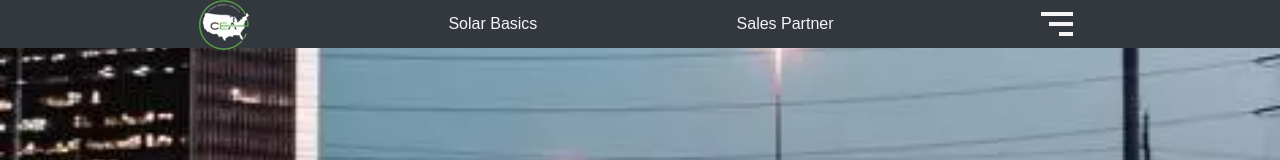
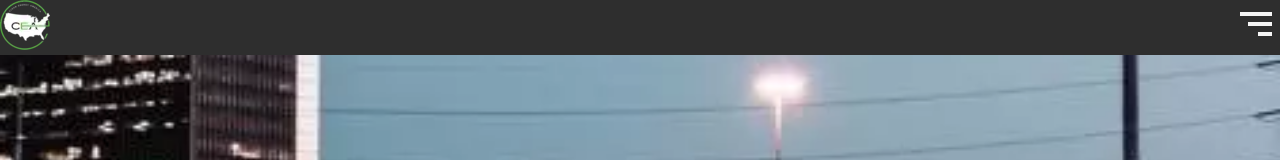
Before and after one commit to eric-santosCEA/second-solarcea, a React (Create React App) app: page / in a window 1280 px wide. Shown: the top 160 px of the page. Built offline with nearby package versions, Linux system fonts and the light colour scheme.

Commit message:
completed navlinks, needs to be added on pages, transition not working due to transition not being on correct parent?, errors on console due to youtube video, may be due to local browser extensions

```diff
--- a/src/App.js
+++ b/src/App.js
@@ -3,7 +3,6 @@ import { BrowserRouter as Router, Route, Switch } from 'react-router-dom'
 import './styles/app.css'
 
 const Home = lazy(() => import('./components/Home'))
-const Navbar = lazy(() => import('./components/Navbar'))
 const SolarBasics = lazy(() => import('./components/SolarBasics'))
 const SalesPartner = lazy(() => import('./components/SalesPartner'))
 const Work = lazy(() => import('./components/OurWork'))
@@ -14,9 +13,6 @@ function App() {
     <>
       <Router>
         <Suspense fallback={<div>Loading...</div>}>
-          <div className="navbar">
-            <Navbar />
-          </div>
           <Switch>
             <Route exact path="/" component={Home} />
             <Route exact path="/solar-basics" component={SolarBasics} />
--- a/src/components/Home.js
+++ b/src/components/Home.js
@@ -1,11 +1,13 @@
 import React, { lazy } from 'react'
 import '../styles/home.css'
+import Navlinks from './Navlinks'
 
 const Footer = lazy(() => import('./Footer'))
 
 const Home = () => {
   return (
     <>
+      <Navlinks />
       <div className="hero">
         <h1>For a better tomorrow, Clean Energy today</h1>
         <button>Enroll</button>
@@ -32,7 +34,7 @@ const Home = () => {
           width="325"
           height="225"
           src="https://www.youtube.com/embed/7eADbCyZrXY"
-          title="YouTube video player"
+          title="Clean Energy America"
           frameBorder="0"
           allow="accelerometer; autoplay; clipboard-write; encrypted-media; gyroscope; picture-in-picture"
           allowFullScreen
--- a/src/components/Navbar.js
+++ /dev/null
@@ -1,24 +0,0 @@
-import React from 'react'
-import { BiMenuAltRight } from 'react-icons/bi'
-import '../styles/navbar.css'
-import { Link } from 'react-router-dom'
-
-const Navbar = () => {
-  return (
-    <nav>
-      <Link to="/" className="logo">
-        <img src="./photos/logo.webp" alt="logo" height="50" width="50" />
-      </Link>
-
-      <Link to="solar-basics" className="link">
-        Solar Basics
-      </Link>
-
-      <Link to="sales-partner" className="link">
-        Sales Partner
-      </Link>
-      <BiMenuAltRight className="icon" size="3rem" />
-    </nav>
-  )
-}
-export default Navbar
--- /dev/null
+++ b/src/components/Navlinks.js
@@ -0,0 +1,35 @@
+import React, { useState } from 'react'
+import { Link } from 'react-router-dom'
+import { BiMenuAltRight } from 'react-icons/bi'
+import '../styles/navlinks.css'
+
+const Navlinks = () => {
+  const [active, setActive] = useState(false)
+  const handleClick = () => {
+    setActive(!active)
+  }
+  return (
+    <>
+      <nav>
+        <Link to="/">
+          <img src="./photos/logo.webp" alt="logo" />
+        </Link>
+        <div className={active ? 'links open' : 'links'}>
+          <Link to="/solar-basics" className="link">
+            <h1>Solar Basics</h1>
+          </Link>
+          <Link to="/solar-basics" className="link">
+            <h1>Solar Basics</h1>
+          </Link>
+          <Link to="/solar-basics" className="link">
+            <h1>Solar Basics</h1>
+          </Link>
+        </div>
+        <div className="icon">
+          <BiMenuAltRight onClick={handleClick} size="3rem" />
+        </div>
+      </nav>
+    </>
+  )
+}
+export default Navlinks
--- a/src/components/SolarBasics.js
+++ b/src/components/SolarBasics.js
@@ -2,10 +2,12 @@ import React from 'react'
 import '../styles/solar-basics.css'
 
 import Footer from './Footer'
+import Navlinks from './Navlinks'
 
 const SolarBasics = () => {
   return (
     <>
+      <Navlinks />
       <div className="basics">
         <header>
           <h1>Solar Basics</h1>
--- a/src/styles/home.css
+++ b/src/styles/home.css
@@ -7,7 +7,6 @@
   background-image: url('../images/houston-hwy.webp');
   background-color: #cccccc;
   /* Used if the image is unavailable */
-  /* You must set a specified height */
   background-position: center;
   /* Center the image */
   background-repeat: no-repeat;
--- a/src/styles/home.less
+++ b/src/styles/home.less
@@ -6,7 +6,6 @@
   height: 450px;
   background-image: url('../images/houston-hwy.webp');
   background-color: #cccccc; /* Used if the image is unavailable */
-  /* You must set a specified height */
   background-position: center; /* Center the image */
   background-repeat: no-repeat; /* Do not repeat the image */
   background-size: cover;
--- /dev/null
+++ b/src/styles/navlinks.css
@@ -0,0 +1,30 @@
+nav {
+  display: flex;
+  justify-content: space-between;
+  align-items: flex-start;
+  flex-flow: row wrap;
+  background-color: #2e2e2e;
+}
+nav .links {
+  display: none;
+  clip-path: circle(100px at 90% -10%);
+  transition: all 1s ease-out;
+}
+nav .links.open {
+  display: flex;
+  justify-content: space-evenly;
+  align-items: center;
+  height: 100vh;
+  flex-flow: column;
+  clip-path: circle(200% at 90% -10%);
+  color: whitesmoke;
+}
+nav .links.open .link {
+  text-decoration: none;
+}
+nav .links.open .link h1 {
+  color: whitesmoke;
+}
+nav .icon {
+  color: whitesmoke;
+}
--- /dev/null
+++ b/src/styles/navlinks.less
@@ -0,0 +1,48 @@
+nav {
+  display: flex;
+  justify-content: space-between;
+  align-items: flex-start;
+  flex-flow: row wrap;
+  background-color: #2e2e2e;
+  .links {
+    display: none;
+    clip-path: circle(100px at 90% -10%);
+    transition: all 1s ease-out;
+  }
+  .links.open {
+    display: flex;
+    justify-content: space-evenly;
+    align-items: center;
+    height: 100vh;
+    flex-flow: column;
+    clip-path: circle(200% at 90% -10%);
+    color: whitesmoke;
+
+    .link {
+      text-decoration: none;
+      h1 {
+        color: whitesmoke;
+      }
+    }
+  }
+  .icon {
+    color: whitesmoke;
+  }
+}
+
+// .open {
+//     display: flex;
+//     justify-content: space-evenly;
+//     align-items: center;
+//     position: fixed;
+//     background: #2e2e2e;
+//     width: 100%;
+//     height: 100vh;
+//     flex-flow: column;
+//     clip-path: circle(200% at 90% -10%);
+//   }
+// .links {
+//     display: flex;
+//     clip-path: circle(100px at 90% -10%);
+//     transition: all 1s ease-out;
+//   }
```
